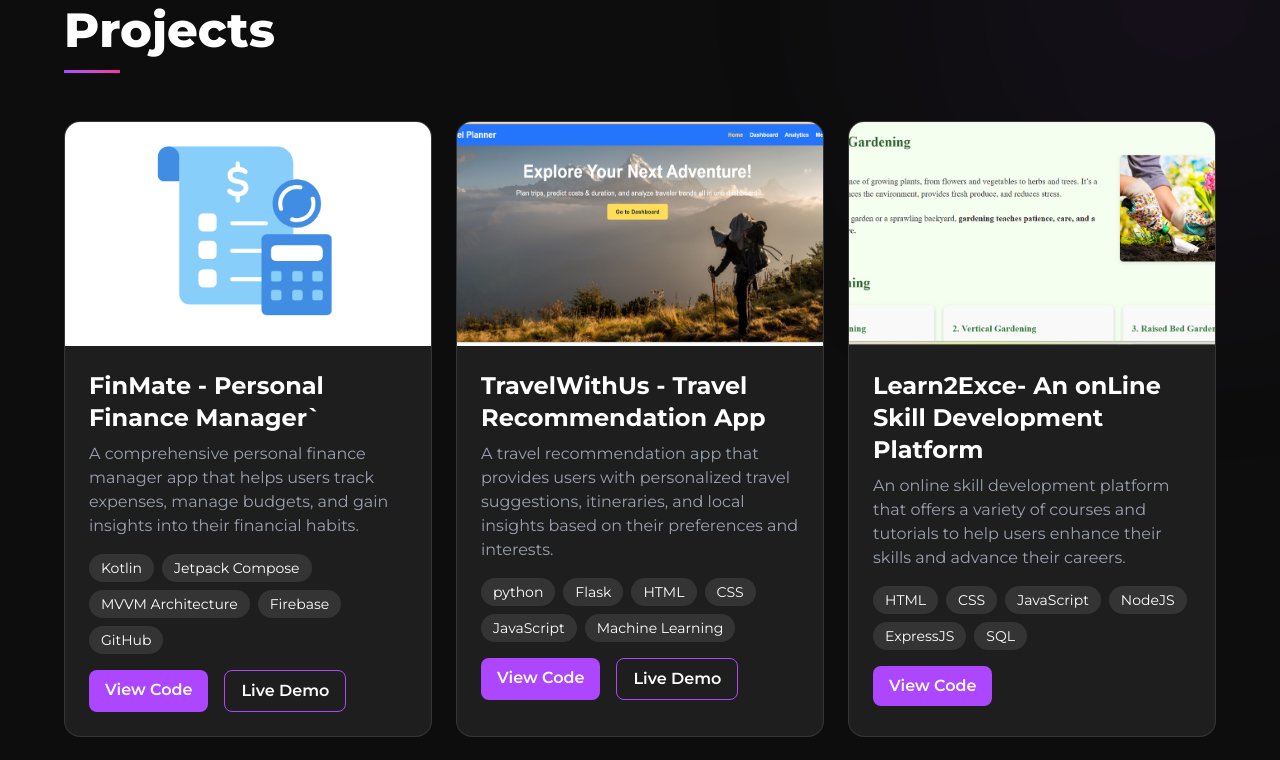
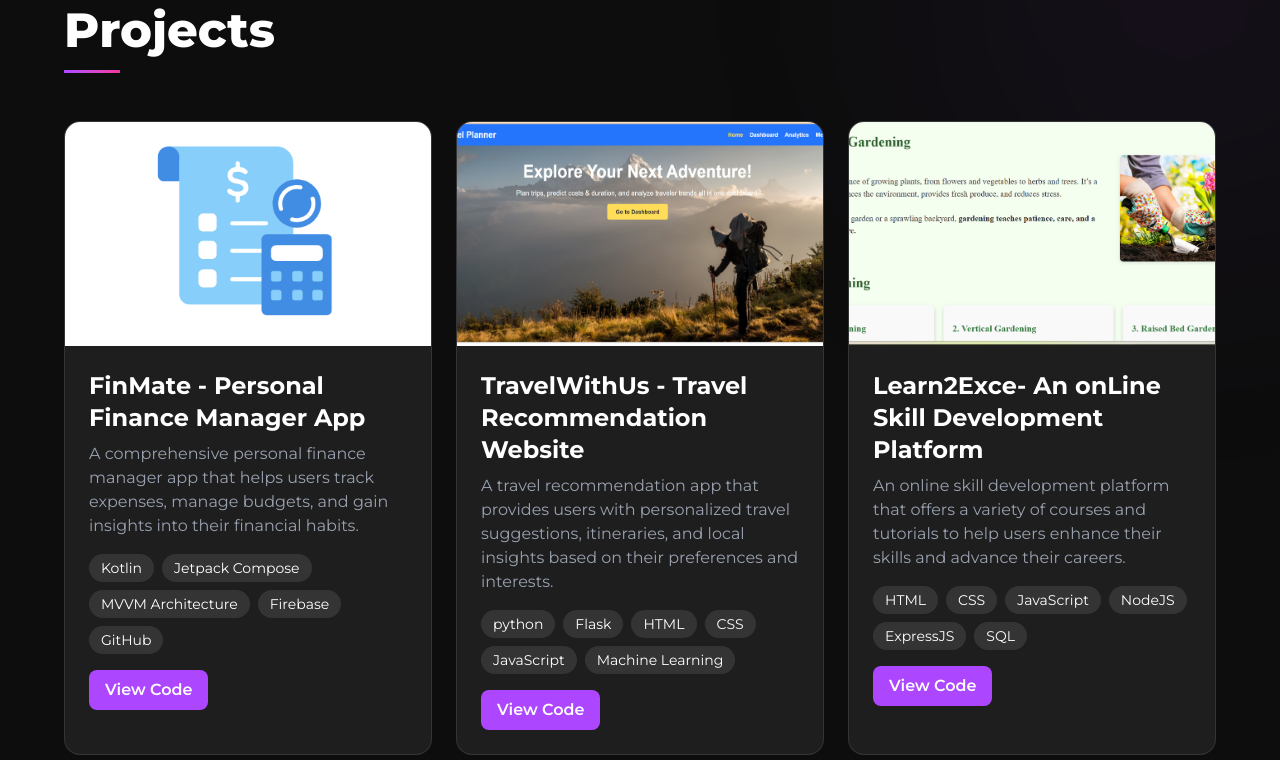
Before and after one commit to ShwetaJadhav12/Portfolio, a React (Vite) app in the folder my-portfolio/: page / in a window 1280 px wide. Shown: the part 2700-3460 px from the top of the page. Built offline with nearby package versions, Linux system fonts and the light colour scheme.

Commit message:
quick fix

```diff
--- a/my-portfolio/src/assets/asset.js
+++ b/my-portfolio/src/assets/asset.js
@@ -95,23 +95,23 @@ export const aboutInfo = [
 
 export const project = [
   {
-    title: "FinMate - Personal Finance Manager`",
+    title: "FinMate - Personal Finance Manager App",
     image: Finmate_logo,
     description:
       "A comprehensive personal finance manager app that helps users track expenses, manage budgets, and gain insights into their financial habits.",
     techStack: ["Kotlin", "Jetpack Compose", "MVVM Architecture", "Firebase", "GitHub"],
     viewCoodeLink: "https://github.com/ShwetaJadhav12/FinMate",
-    liveDemoLink: "#",
+
   },
 
   {
-    title: "TravelWithUs - Travel Recommendation App",
+    title: "TravelWithUs - Travel Recommendation Website",
     image: travel,
     description:
       "A travel recommendation app that provides users with personalized travel suggestions, itineraries, and local insights based on their preferences and interests.",
     techStack: ["python","Flask","HTML","CSS","JavaScript","Machine Learning"],
     viewCoodeLink: "https://github.com/ShwetaJadhav12/Travel_Recommendation_System",
-    liveDemoLink: "#",
+
   },
 
   {
@@ -120,7 +120,7 @@ export const project = [
     description:
       "An online skill development platform that offers a variety of courses and tutorials to help users enhance their skills and advance their careers.",
     techStack: ["HTML","CSS","JavaScript",,"NodeJS","ExpressJS","SQL"],
-    viewCoodeLink: "https://github.com/ShwetaJadhav12/Learn2Exce",
+    viewCoodeLink: "https://github.com/ShwetaJadhav12/Learn2Exce"
   },
 
   {
@@ -148,7 +148,7 @@ export const project = [
       "A recipe search app that allows users to find recipes based on ingredients, dietary preferences, and cooking time, complete with step-by-step instructions and nutritional information.",
     techStack: ["Kotlin", "Jetpack Compose", "Api Integration"],
     viewCoodeLink: "#",
-    liveDemoLink: "#",
+
   },
   {
     title:"Dashboard Visualization"
@@ -158,7 +158,6 @@ export const project = [
     ,
     techStack: ["Power Bi"],
     viewCoodeLink: "https://github.com/ShwetaJadhav12/Power_Bi_sem5?tab=readme-ov-file",
-    liveDemoLink: "https://github.com/ShwetaJadhav12/Power_Bi_sem5?tab=readme-ov-file",
   },
 {
     title: "BMI Calculator",
@@ -167,7 +166,6 @@ export const project = [
       "A simple and user-friendly app that helps users track their health  goals by calculating their Body Mass Index based on their weight and height inputs.",
     techStack: ["Kotlin", "Jetpack Compose", "MVVM Architecture"],
     viewCoodeLink: "#",
-    liveDemoLink: "#",
   },
    {
     title:"Unit Converter App",
@@ -176,7 +174,7 @@ export const project = [
       "A unit converter app that allows users to easily convert between various units of measurement, including length, weight, temperature, and more.",
     techStack: ["Kotlin", "Jetpack Compose"],
     viewCoodeLink: "#",
-    liveDemoLink: "",
+
   },
 
 ];
@@ -188,11 +186,26 @@ export const project = [
 
 export const experience = [
   {
+    role: "Technical Head",
+    company: "ACM-W Student Chapter, PCCOE",
+    period: "July'25 - Present",
+    description:
+      "Leading the ACM-W Student Chapter at PCCOE, organizing technical workshops, coding competitions, and guest lectures to promote computer science education and foster a collaborative learning environment among members.",
+  },
+
+  {
     role: "Android Developer",
     company: "Tamizhan Skills",
     period: "June'25 - July'25",
     description:
       "Built modern Android applications using Kotlin and Jetpack Compose, focusing on clean architecture, UI performance, and Firebase integration.",
+  },
+  {
+    role: "Member",
+    company: "Institution's Innovation Council",
+    period: "Jan'25 - May'25",
+    description:
+      "Participated in innovation-driven activities, to foster creativity and entrepreneurial skills among students.",
   },
 
 ];
--- a/my-portfolio/src/pages/home.jsx
+++ b/my-portfolio/src/pages/home.jsx
@@ -3,6 +3,8 @@ import { aboutInfo, homeData } from "../assets/asset.js";
 import { assets } from "../assets/asset";
 import { project } from "../assets/asset.js";
 import { experience } from "../assets/asset";
+import { motion } from "framer-motion";
+
 
 import {
   FaGithub,
@@ -745,16 +747,33 @@ const Home = () => {
     <div className="w-14 h-[3px] bg-gradient-to-r from-purple-500 to-pink-500 mb-12"></div>
 
     {/* Projects Grid */}
-    <div className="grid md:grid-cols-3 gap-6">
+    {/* Projects Grid */}
+<motion.div
+  initial="hidden"
+  whileInView="visible"
+  viewport={{ once: true, amount: 0.25 }}
+  transition={{ staggerChildren: 0.15 }}
+  variants={{
+    hidden: { opacity: 0, y: 20 },
+    visible: { opacity: 1, y: 0 }
+  }}
+  className="grid md:grid-cols-3 gap-6"
+>
   {project.map((item, index) => (
-        <div
+    <motion.div
       key={index}
+      variants={{
+        hidden: { opacity: 0, scale: 0.9, y: 30 },
+        visible: { opacity: 1, scale: 1, y: 0 }
+      }}
+      whileHover={{ scale: 1.04, rotate: 0.4 }}
+      whileTap={{ scale: 0.98 }}
+      transition={{ duration: 0.35, ease: "easeOut" }}
       className="
         group relative
         bg-[#1e1e1e]
         rounded-2xl
         overflow-hidden
-            reveal
         border border-white/10
         transition-all duration-500
         hover:-translate-y-2
@@ -785,25 +804,17 @@ const Home = () => {
 
       {/* Content */}
       <div className="relative p-6">
-            <h3 className="text-2xl font-bold mb-2">
-              {item.title}
-            </h3>
+        <h3 className="text-2xl font-bold mb-2">{item.title}</h3>
 
-            <p className="text-gray-400 mb-4">
-              {item.description}
-            </p>
+        <p className="text-gray-400 mb-4">{item.description}</p>
 
         <div className="flex flex-wrap gap-2 mb-4">
           {item.techStack.map((tech, i) => (
             <span
               key={i}
               className="
-                    px-3 py-1
-                    text-sm
-                    rounded-full
-                    bg-white/10
-                    text-white
-                    backdrop-blur-sm
+                px-3 py-1 text-sm rounded-full
+                bg-white/10 text-white backdrop-blur-sm
               "
             >
               {tech}
@@ -812,20 +823,17 @@ const Home = () => {
         </div>
 
         <div className="flex gap-4">
-  {/* View Code (always visible) */}
+          {/* View Code */}
           <a
             href={item.viewCoodeLink}
             target="_blank"
             rel="noopener noreferrer"
-    className="
-      px-4 py-2 bg-purple-500 rounded-lg text-white font-semibold
-      transition hover:scale-105
-    "
+            className="px-4 py-2 bg-purple-500 rounded-lg text-white font-semibold transition hover:scale-105"
           >
             View Code
           </a>
 
-  {/* Live Demo (only if link exists) */}
+          {/* Conditional Live Demo */}
           {item.liveDemoLink && (
             <a
               href={item.liveDemoLink}
@@ -840,12 +848,11 @@ const Home = () => {
             </a>
           )}
         </div>
-
       </div>
-
-        </div>
+    </motion.div>
   ))}
-    </div>
+</motion.div>
+``
 
   </div>
 </section>
```
Lines whose indentation alone changed are shown as unchanged.
